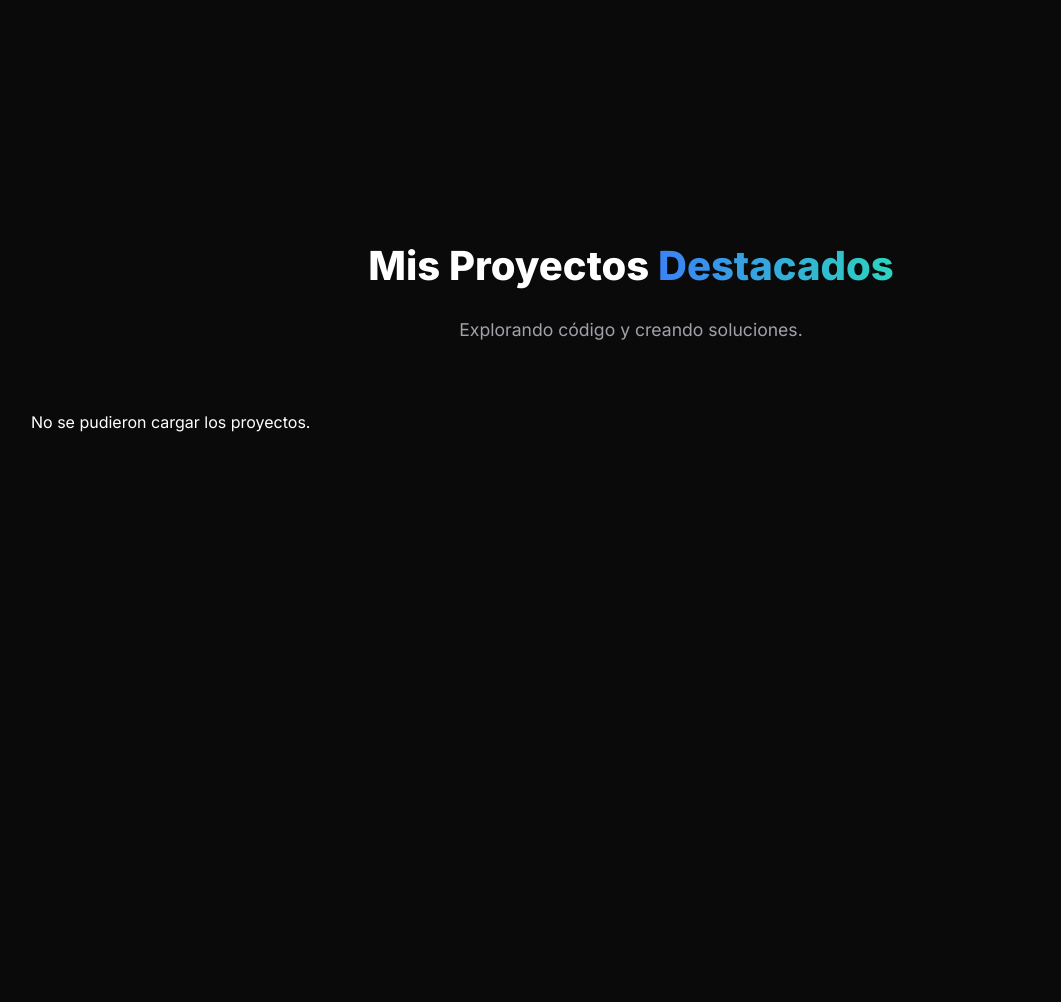
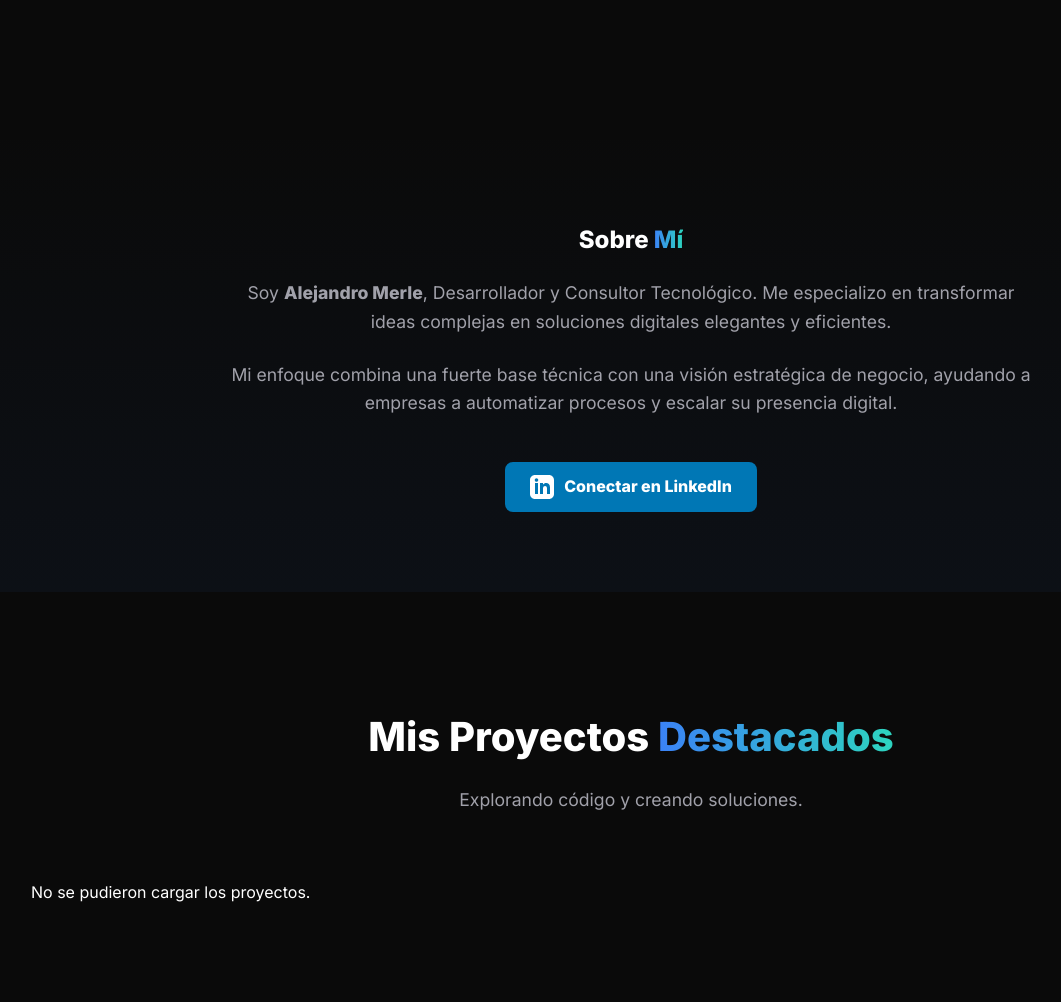
Before and after one commit to slider66/alexmerle.es, a PHP site: page / in a window 1280 px wide. Shown: the part 650-1652 px from the top of the page, without its empty margins (9-1070 px from the left). Before the commit the page ends 1082 px from the top, so only its background shows below. Run offline with PHP 8.4, Linux system fonts and the light colour scheme; data that the repository does not hold is empty.

Commit message:
feat: Add About Me section and enhance portfolio items

```diff
--- a/css/style.css
+++ b/css/style.css
@@ -137,3 +137,46 @@ body {
     background: var(--accent-color);
     color: white;
 }
+
+/* About Me Section */
+.about-me {
+    background: linear-gradient(180deg, transparent, rgba(59, 130, 246, 0.05));
+    padding: 80px 20px;
+}
+
+.about-content {
+    max-width: 800px;
+    margin: 0 auto;
+    text-align: center;
+}
+
+.about-text p {
+    font-size: 1.1rem;
+    color: var(--text-sec);
+    margin-bottom: 25px;
+}
+
+.btn-linkedin {
+    display: inline-flex;
+    align-items: center;
+    gap: 10px;
+    background: #0077b5;
+    color: white;
+    padding: 12px 25px;
+    border-radius: 8px;
+    text-decoration: none;
+    font-weight: bold;
+    transition: 0.3s;
+    margin-top: 20px;
+}
+
+.btn-linkedin:hover {
+    background: #005e93;
+    transform: translateY(-2px);
+    box-shadow: 0 5px 15px rgba(0, 119, 181, 0.3);
+}
+
+.highlight-card {
+    border-color: var(--accent-color);
+    background: rgba(59, 130, 246, 0.08);
+}
--- a/includes/github-api.php
+++ b/includes/github-api.php
@@ -3,7 +3,7 @@ header('Content-Type: application/json');
 
 // Configuration
 // TODO: Confirm the exact GitHub username. Using 'alexmerle' as a placeholder based on domain.
-$username = 'alexmerle';
+$username = 'slider66';
 $cacheFile = __DIR__ . '/../repo-cache.json'; // Store cache in root or appropriate folder
 $cacheTime = 3600; // 1 hour
 
--- a/index.php
+++ b/index.php
@@ -33,6 +33,28 @@
             </div>
         </section>
 
+        <section id="sobre-mi" class="about-me">
+            <div class="container">
+                <div class="about-content">
+                    <div class="about-text">
+                        <h2>Sobre <span class="gradient-text">Mí</span></h2>
+                        <p>Soy <strong>Alejandro Merle</strong>, Desarrollador y Consultor Tecnológico. Me especializo
+                            en transformar ideas complejas en soluciones digitales elegantes y eficientes.</p>
+                        <p>Mi enfoque combina una fuerte base técnica con una visión estratégica de negocio, ayudando a
+                            empresas a automatizar procesos y escalar su presencia digital.</p>
+                        <a href="https://es.linkedin.com/in/alejandromerle" target="_blank" class="btn-linkedin">
+                            <svg xmlns="http://www.w3.org/2000/svg" width="24" height="24" viewBox="0 0 24 24"
+                                fill="currentColor">
+                                <path
+                                    d="M19 0h-14c-2.761 0-5 2.239-5 5v14c0 2.761 2.239 5 5 5h14c2.762 0 5-2.239 5-5v-14c0-2.761-2.238-5-5-5zm-11 19h-3v-11h3v11zm-1.5-12.268c-.966 0-1.75-.79-1.75-1.764s.784-1.764 1.75-1.764 1.75.79 1.75 1.764-.783 1.764-1.75 1.764zm13.5 12.268h-3v-5.604c0-3.368-4-3.113-4 0v5.604h-3v-11h3v1.765c1.396-2.586 7-2.777 7 2.476v6.759z" />
+                            </svg>
+                            Conectar en LinkedIn
+                        </a>
+                    </div>
+                </div>
+            </div>
+        </section>
+
         <section id="portfolio" class="portfolio">
             <div class="container">
                 <h2>Mis Proyectos <span class="gradient-text">Destacados</span></h2>
```
